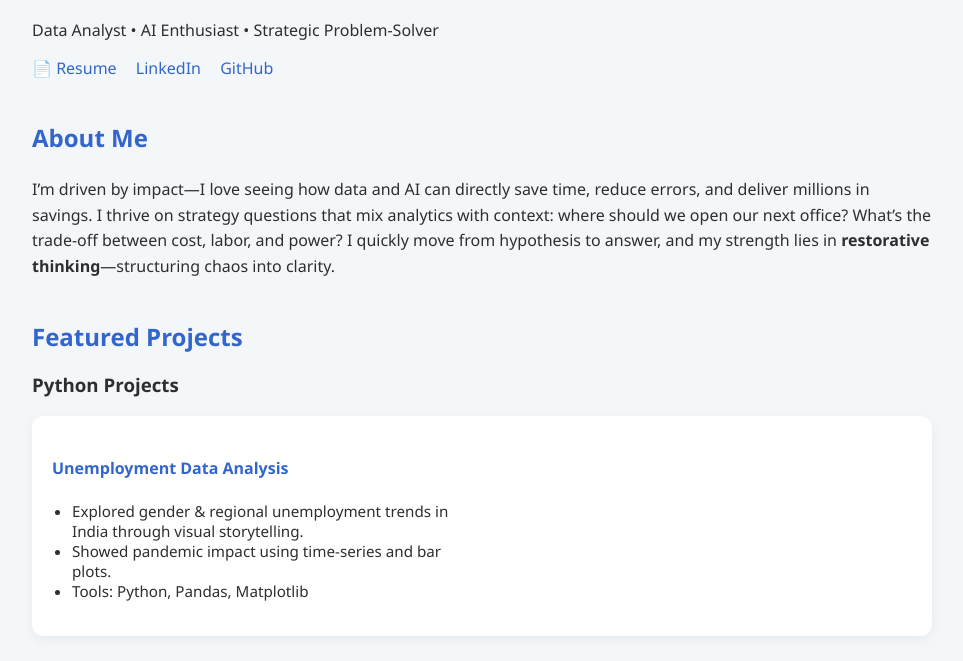
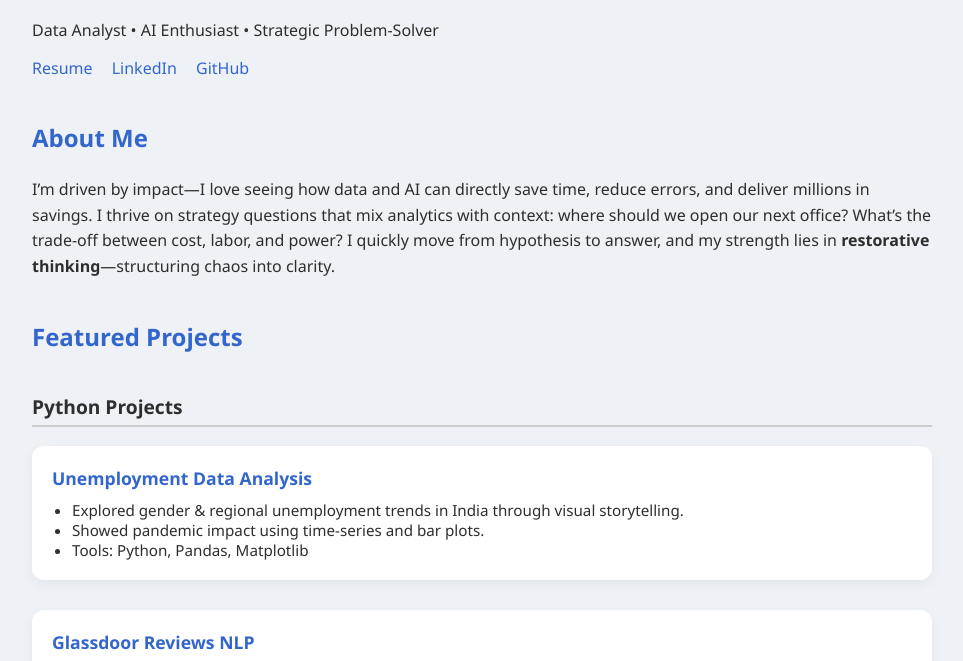
Before and after one commit to anjalirawal/anjalirawal.github.io, a plain HTML site: page index.html in a window 1280 px wide. Shown: the part 107-768 px from the top of the page, without its empty margins (158-1121 px from the left). Drawn offline with Linux system fonts and the light colour scheme.

Commit message:
Update index.html

```diff
--- a/index.html
+++ b/index.html
@@ -6,7 +6,7 @@
   <title>Anjali Rawal – Portfolio</title>
   <style>
     :root {
-      --background: #f4f7fa;
+      --background: #eef1f6;
       --text: #2e2e2e;
       --accent: #3366cc;
       --hover: #004aad;
@@ -44,30 +44,21 @@
     }
 
     .project {
-      display: grid;
-      grid-template-columns: 1fr 1fr;
-      gap: 20px;
-      align-items: center;
-      padding: 20px;
       background: var(--card);
       border-radius: 12px;
       box-shadow: 0 4px 12px rgba(0, 0, 0, 0.05);
+      padding: 20px;
       margin-bottom: 30px;
     }
 
-    .project img {
-      width: 100%;
-      border-radius: 10px;
-      box-shadow: 0 2px 4px rgba(0, 0, 0, 0.08);
-    }
-
-    .project-details h3 {
-      margin: 0;
+    .project-details h4 {
+      margin: 0 0 10px 0;
       font-size: 1.1rem;
+      color: var(--accent);
     }
 
     .project-details ul {
-      margin-top: 8px;
+      margin: 0;
       padding-left: 20px;
       font-size: 0.95rem;
     }
@@ -82,15 +73,16 @@
       color: var(--hover);
     }
 
-    @media (max-width: 700px) {
-      .project {
-        grid-template-columns: 1fr;
-      }
-    }
-
     .about, .values {
       line-height: 1.6;
       font-size: 1rem;
+    }
+
+    h3 {
+      margin-top: 40px;
+      font-size: 1.2rem;
+      border-bottom: 2px solid #ccc;
+      padding-bottom: 5px;
     }
 
     footer {
@@ -104,10 +96,10 @@
 <body>
 
   <header class="header">
-    <h1> Hi, I'm Anjali Rawal</h1>
+    <h1>Hi, I'm Anjali Rawal</h1>
     <p>Data Analyst • AI Enthusiast • Strategic Problem-Solver</p>
     <div class="header-links">
-      <a href="assets/AnjaliRawal_Resume.pdf" target="_blank">📄 Resume</a>
+      <a href="assets/AnjaliRawal_Resume.pdf" target="_blank">Resume</a>
       <a href="https://www.linkedin.com/in/anjali-rawal-557389188/" target="_blank">LinkedIn</a>
       <a href="https://github.com/anjalirawal" target="_blank">GitHub</a>
     </div>
@@ -126,7 +118,7 @@
 
     <div class="project">
       <div class="project-details">
-        <h4><a href="https://github.com/anjalirawal/Unemployment-Data-Analysis" target="_blank"> Unemployment Data Analysis</a></h4>
+        <h4><a href="https://github.com/anjalirawal/Unemployment-Data-Analysis" target="_blank">Unemployment Data Analysis</a></h4>
         <ul>
           <li>Explored gender & regional unemployment trends in India through visual storytelling.</li>
           <li>Showed pandemic impact using time-series and bar plots.</li>
@@ -148,7 +140,7 @@
 
     <div class="project">
       <div class="project-details">
-        <h4><a href="https://github.com/anjalirawal/Speech_Emotion_Recognition" target="_blank"> Speech Emotion Recognition</a></h4>
+        <h4><a href="https://github.com/anjalirawal/Speech_Emotion_Recognition" target="_blank">Speech Emotion Recognition</a></h4>
         <ul>
           <li>Classified emotional states from speech using MFCC and deep learning.</li>
           <li>Explored applications in real-time feedback and affective computing.</li>
@@ -162,7 +154,7 @@
 
     <div class="project">
       <div class="project-details">
-        <h4><a href="https://github.com/anjalirawal/Prescription-Data-Analytics" target="_blank"> Prescription Data Analytics</a></h4>
+        <h4><a href="https://github.com/anjalirawal/Prescription-Data-Analytics" target="_blank">Prescription Data Analytics</a></h4>
         <ul>
           <li>Analyzed physician-level prescription trends across specialties and states.</li>
           <li>Used SQL queries for slicing and summarizing prescription patterns.</li>
@@ -176,7 +168,7 @@
 
     <div class="project">
       <div class="project-details">
-        <h4><a href="https://github.com/anjalirawal/Sales_Analysis" target="_blank"> Sales Dashboard & Insights</a></h4>
+        <h4><a href="https://github.com/anjalirawal/Sales_Analysis" target="_blank">Sales Dashboard & Insights</a></h4>
         <ul>
           <li>Built interactive dashboards to visualize sales and revenue trends.</li>
           <li>Combined Python preprocessing with Tableau visual storytelling.</li>
@@ -190,7 +182,7 @@
 
     <div class="project">
       <div class="project-details">
-        <h4><a href="https://github.com/anjalirawal/Alzheimer-s-Dementia-Analysis/tree/main" target="_blank"> Alzheimer’s & Dementia Analysis</a></h4>
+        <h4><a href="https://github.com/anjalirawal/Alzheimer-s-Dementia-Analysis/tree/main" target="_blank">Alzheimer’s & Dementia Analysis</a></h4>
         <ul>
           <li>Explored cognitive decline patterns across various diagnostic groups.</li>
           <li>Applied statistical tests and visualized results using R.</li>
@@ -207,7 +199,7 @@
   </section>
 
   <footer class="section">
-    <p style="text-align:center;color:#777;">Built by me with ❤ • Strategic • Empathetic • Data-Driven • AI-Powered</p>
+    <p>Built by me with care • Strategic • Empathetic • Data-Driven • AI-Powered</p>
   </footer>
 
 </body>
```
